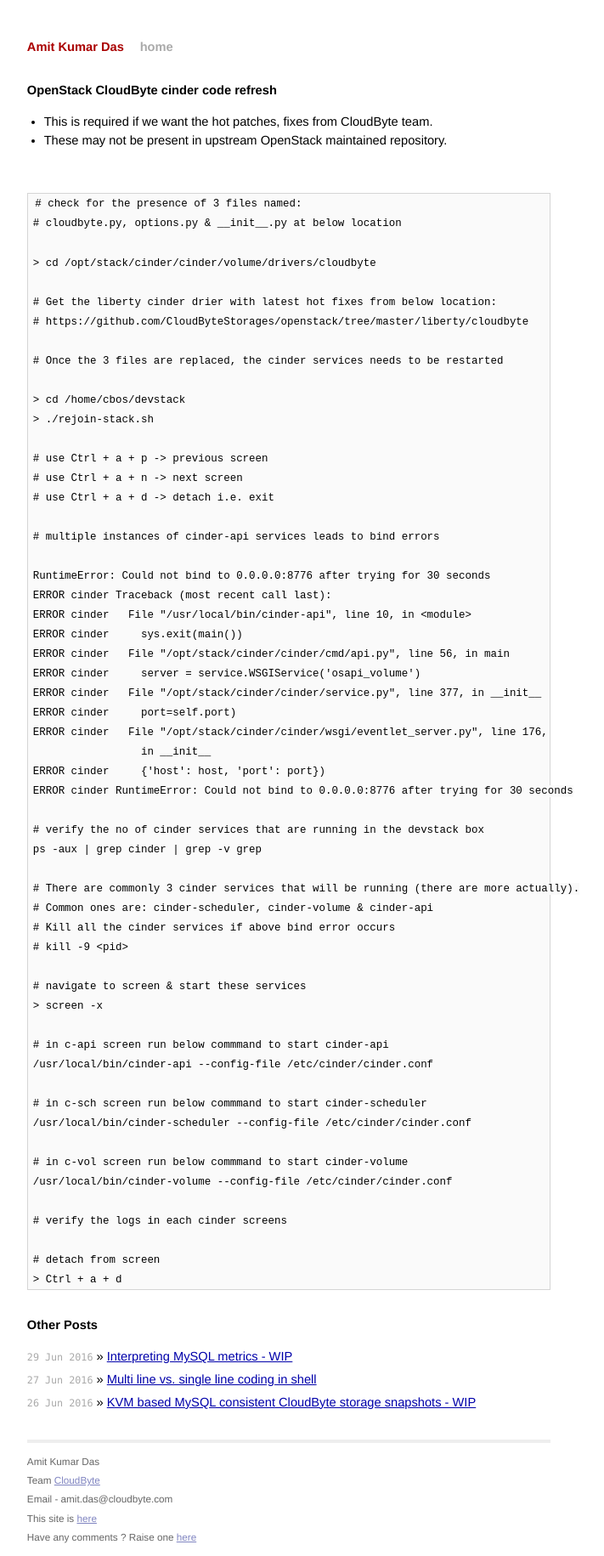
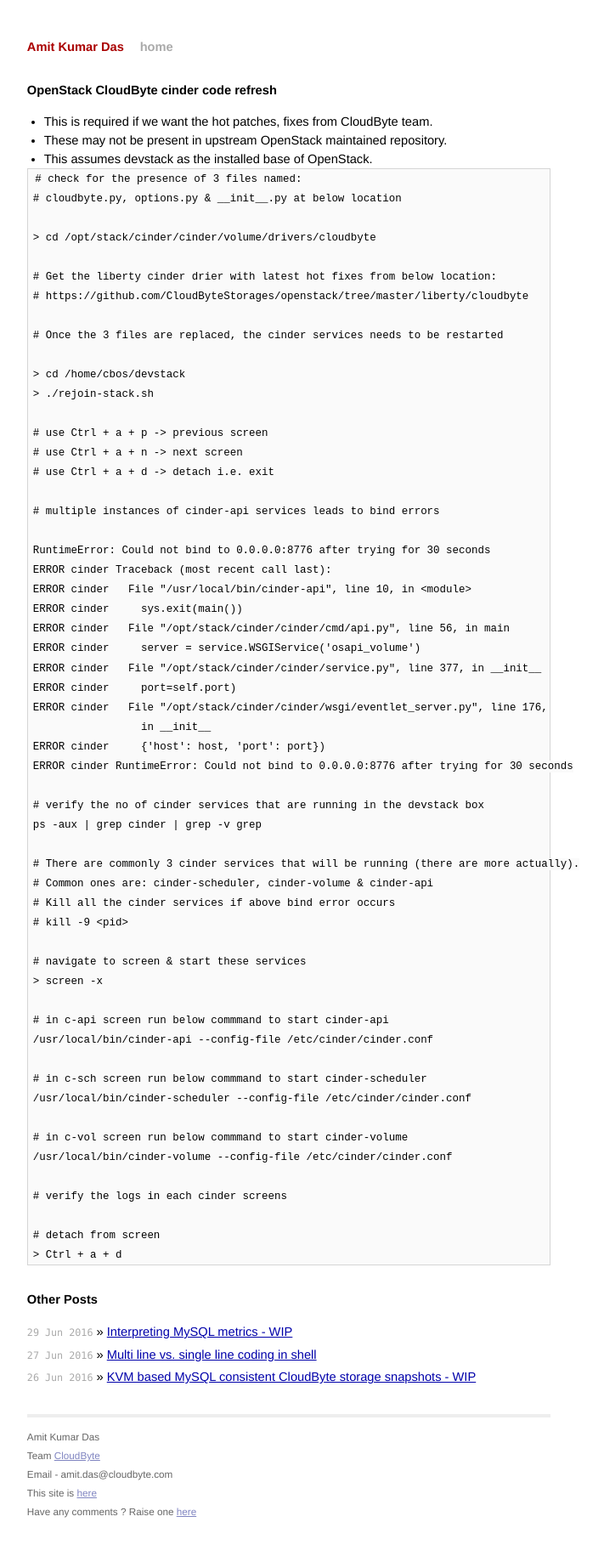
Before and after one commit to AmitKumarDas/amitkumardas.github.io, a Jekyll site: the page built from _posts/2016-03-02-openstack-cloudbyte-cinder-code-refresh.md, in a window 1280 px wide. Shown: the whole page at 85% size, without its empty margins (300-1011 px from the left). Built offline with Jekyll 4.4.1, drawn with Linux system fonts in a browser that asks for light colours; after the commit the page ends 1802 px from its top, so only the background shows below that.

Commit message:
Update and rename 2016-03-02-openstack-cloudByte-cinder-code-refresh.md to 2016-03-02-openstack-cloudbyte-cinder-code-refresh.md

````diff
--- a/_posts/2016-03-02-openstack-cloudByte-cinder-code-refresh.md
+++ b/_posts/2016-03-02-openstack-cloudbyte-cinder-code-refresh.md
@@ -8,8 +8,8 @@
 
 - This is required if we want the hot patches, fixes from CloudByte team.
 - These may not be present in upstream OpenStack maintained repository.
+- This assumes devstack as the installed base of OpenStack.
 
-<br />
 
 ```
 # check for the presence of 3 files named:
````
